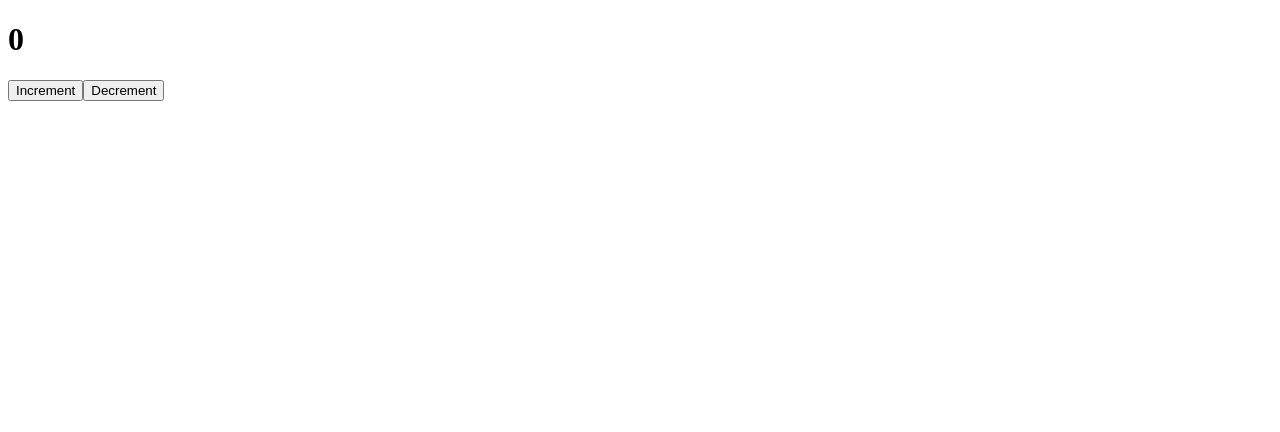
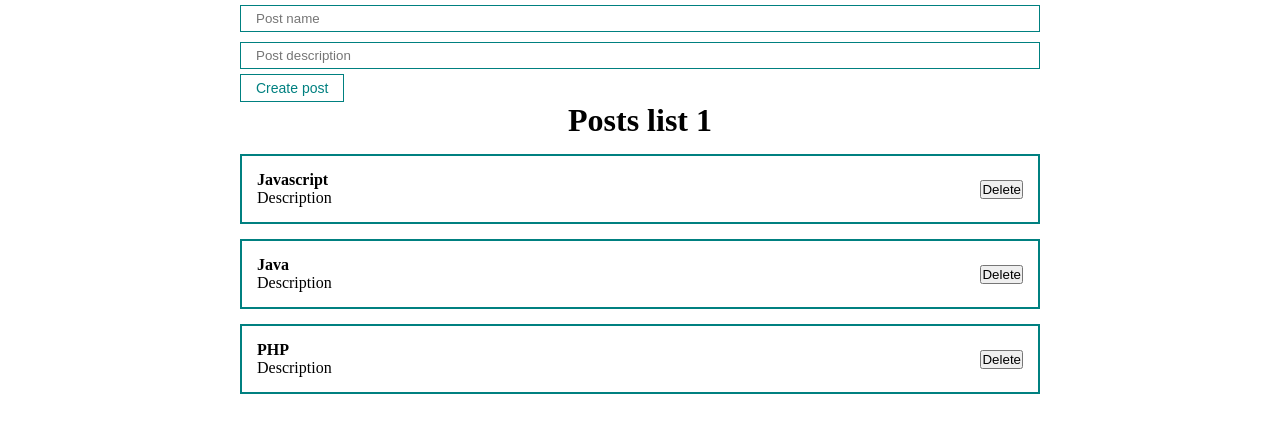
Before and after one commit to ValeriyaKozlova/react-refresher-course, a React (Create React App) app: page / in a window 1280 px wide. Shown: the top 432 px of the page. Built offline with nearby package versions, Linux system fonts and the light colour scheme.

Commit message:
styles, props

```diff
--- a/src/App.js
+++ b/src/App.js
@@ -1,10 +1,24 @@
-import React from 'react'
-import Counter from "./components/Counter"
+import React, { useState } from 'react'
+import PostList from './components/PostList'
+import MyButton from './components/UI/button/MyButton'
+import MyInput from './components/UI/input/MyInput'
+import './styles/App.css'
 
 function App() {
+  const [posts, setPost] = useState([
+    { id: 1, title: 'Javascript', body: 'Description' },
+    { id: 2, title: 'Java', body: 'Description' },
+    { id: 3, title: 'PHP', body: 'Description' }
+  ])
+
   return (
     <div className="App">
-      <Counter />
+      <form>
+        <MyInput type="text" placeholder="Post name" />
+        <MyInput type="text" placeholder="Post description" />
+        <MyButton disabled >Create post</MyButton>
+      </form>
+      <PostList posts={posts} title="Posts list 1" />
     </div>
   );
 }
--- /dev/null
+++ b/src/components/PostItem.jsx
@@ -0,0 +1,18 @@
+import React from 'react'
+
+export default function PostItem(props) {
+  const { id, title, body } = props.post
+  return (
+    <div className="post" >
+      <div className="post__content">
+        <strong id={id} >{title}</strong>
+        <div>
+          {body}
+        </div>
+      </div>
+      <div className="post__btns">
+        <button>Delete</button>
+      </div>
+    </div>
+  )
+}
--- /dev/null
+++ b/src/components/PostList.jsx
@@ -0,0 +1,16 @@
+import React from 'react'
+import PostItem from './PostItem'
+
+export default function PostList({ posts, title }) {
+  return (
+    <div>
+      <h1
+        style={{ textAlign: 'center' }}>
+        {title}
+      </h1>
+      {posts.map(post => {
+        return <PostItem post={post} key={post.id} />
+      })}
+    </div>
+  )
+}
--- /dev/null
+++ b/src/components/UI/button/MyButton.jsx
@@ -0,0 +1,10 @@
+import React from 'react'
+import classes from "./MyButton.module.css"
+
+export default function MyButton({ children, ...props }) {
+  return (
+    <button {...props} className={classes.myBtn}>
+      {children}
+    </button>
+  )
+}
--- /dev/null
+++ b/src/components/UI/button/MyButton.module.css
@@ -0,0 +1,8 @@
+.myBtn {
+  padding: 5px 15px;
+  color: teal;
+  font-size: 14px;
+  background: transparent;
+  border: 1px solid teal;
+  cursor: pointer;
+}
--- /dev/null
+++ b/src/components/UI/input/MyInput.jsx
@@ -0,0 +1,11 @@
+import React from 'react'
+import classes from './MyInput.module.css'
+
+export default function MyInput(props) {
+  return (
+    <input
+      className={classes.MyInput}
+      {...props}
+    />
+  )
+}
--- /dev/null
+++ b/src/components/UI/input/MyInput.module.css
@@ -0,0 +1,6 @@
+.MyInput {
+  width: 100%;
+  padding: 5px 15px;
+  margin: 5px 0;
+  border: 1px solid teal;
+}
--- /dev/null
+++ b/src/styles/App.css
@@ -0,0 +1,23 @@
+* {
+  margin: 0;
+  padding: 0;
+  box-sizing: border-box;
+}
+
+#root {
+  display: flex;
+  justify-content: center;
+}
+
+.App {
+  width: 800px;
+}
+
+.post {
+  display: flex;
+  padding: 15px;
+  border: 2px solid teal;
+  margin-top: 15px;
+  justify-content: space-between;
+  align-items: center;
+}
```
